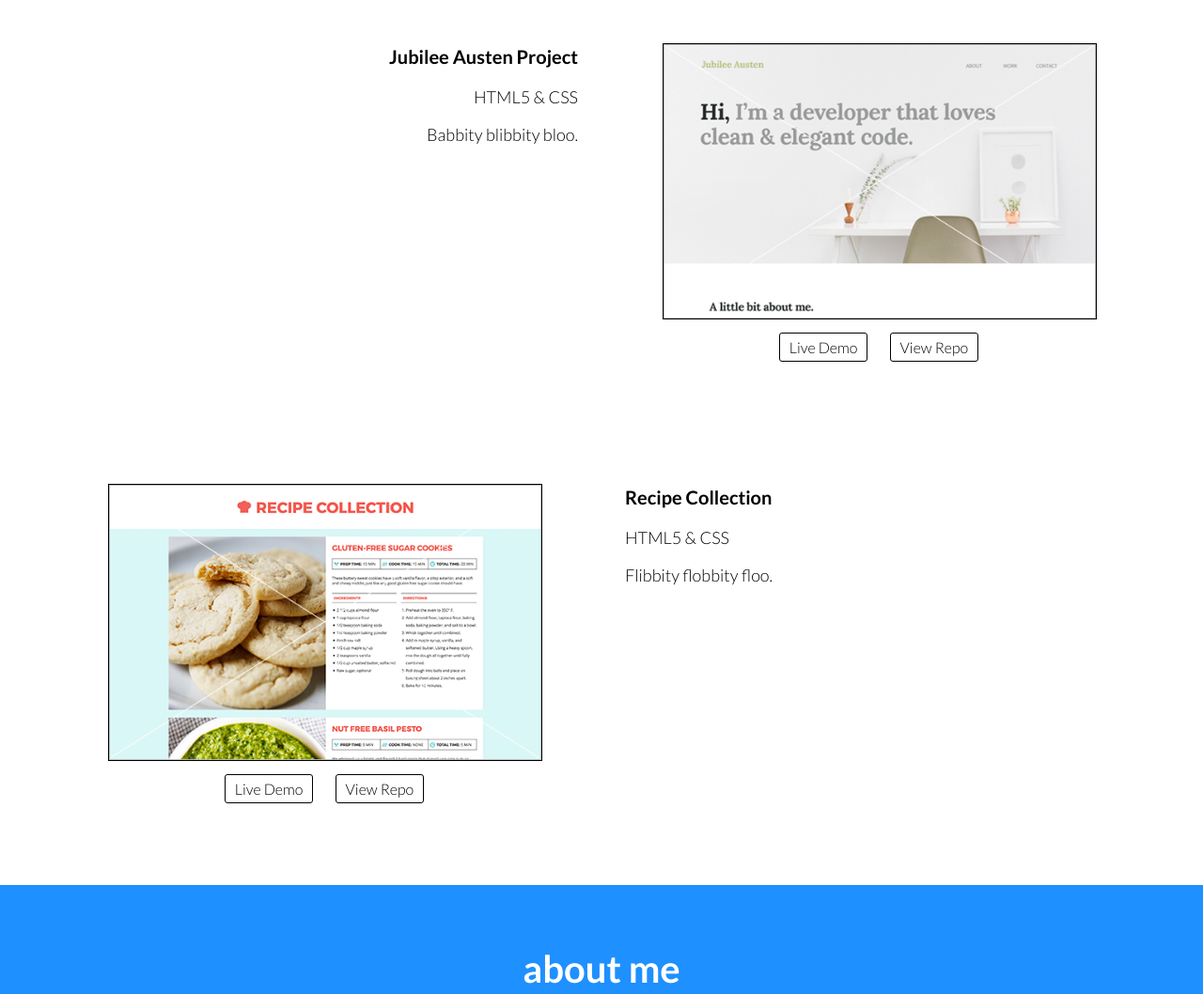
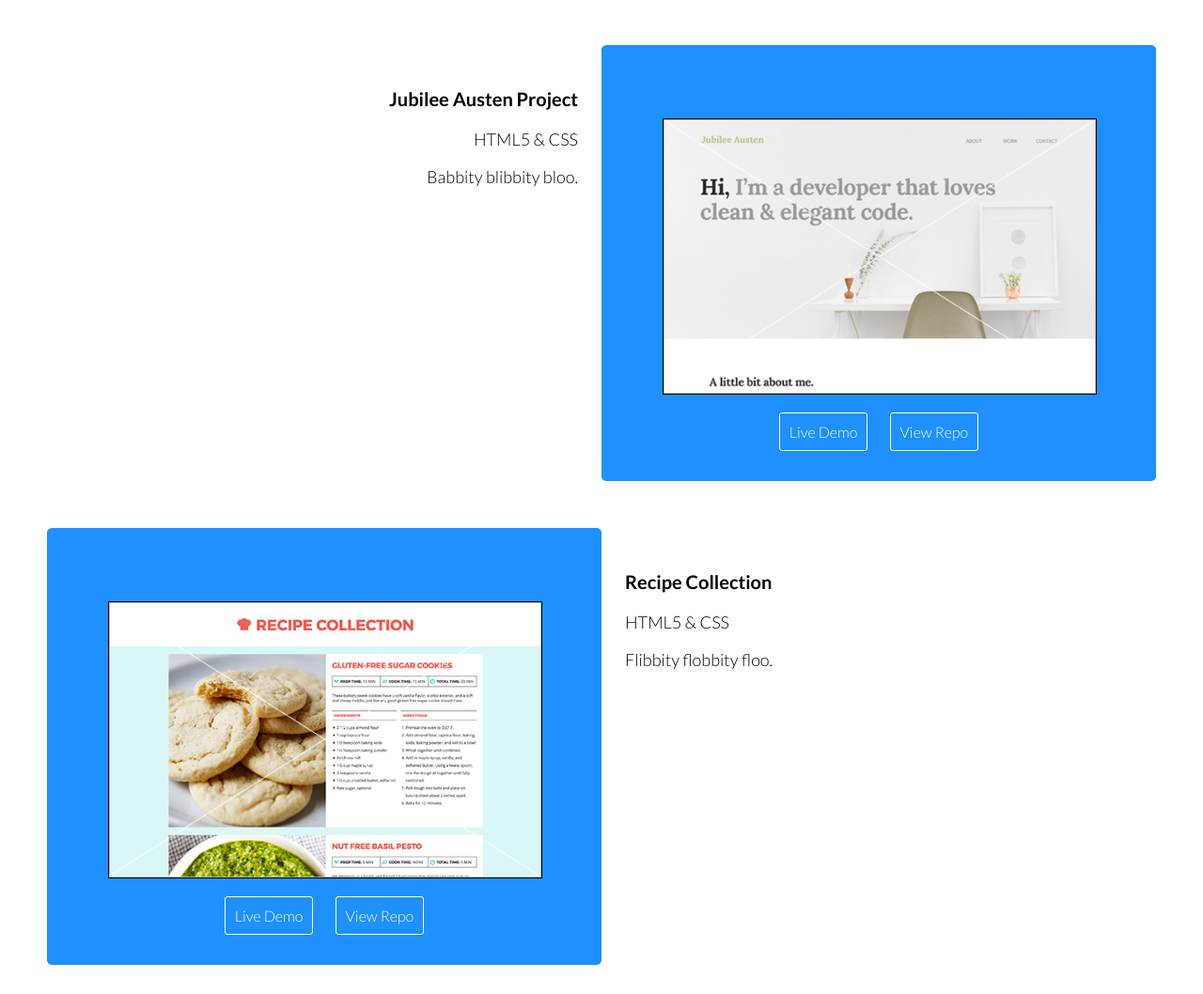
Before and after one commit to greenleer/milestone-project, a plain HTML site: page index.html in a window 1280 px wide. Shown: the part 1445-2503 px from the top of the page at 94% size. Drawn offline with Linux system fonts and the light colour scheme.

Commit message:
Added image borders and modified project links

```diff
--- a/css/main.css
+++ b/css/main.css
@@ -48,19 +48,19 @@ figcaption {
   font-size: 16px;
   font-weight: 300;
   text-align: center;
-  margin-top: 20px;
+  margin-top: 30px;
 }
 figcaption a {
-  padding: 5px 10px;
+  padding: 10px 10px;
   margin: 0 10px;
-  color: #000000;
-  border: 1px solid #000000;
+  color: #ffffff;
+  border: 1px solid #ffffff;
   border-radius: 3px;
 }
 figcaption a:hover {
-  background: dodgerblue;
+  background: #ffffff;
   border: 1px solid dodgerblue;
-  color: #ffffff;
+  color: dodgerblue;
 }
 footer {
   text-align: center;
@@ -127,6 +127,11 @@ footer a:hover {
   display: block;
   margin: auto;
 }
+#rogue-img, #jubilee-img, #recipe-img {
+  border-radius: 1%;
+  padding-top: 60px;
+  background: dodgerblue;
+}
 #about {
   background: dodgerblue;
 }
--- a/index.html
+++ b/index.html
@@ -38,7 +38,7 @@
       <div class="full-width">
         <h3 class="subhead">My Portfolio</h3>
         <div class="full-width">
-          <div class="half-width">
+          <div id="rogue-img" class="half-width">
             <figure>
               <img src="img/rogue-pickings-thumbnail.png" alt="Rogue Pickings website thumbnail" />
               <figcaption>
@@ -58,7 +58,7 @@
             <p>HTML5 & CSS</p>
             <p>Babbity blibbity bloo.</p>
           </div>
-          <div class="half-width">
+          <div id="jubilee-img" class="half-width">
             <figure>
               <img id="jubilee" src="img/jubilee-thumbnail.png" alt="Jubilee Austen project thumbnail" />
               <figcaption>
@@ -68,7 +68,7 @@
           </div>
         </div>
         <div class="full-width">
-          <div class="half-width">
+          <div id="recipe-img" class="half-width">
             <figure>
               <img id="recipe" src="img/recipe-thumbnail.png" alt="Recipe Collection thumbnail" />
               <figcaption>
```
